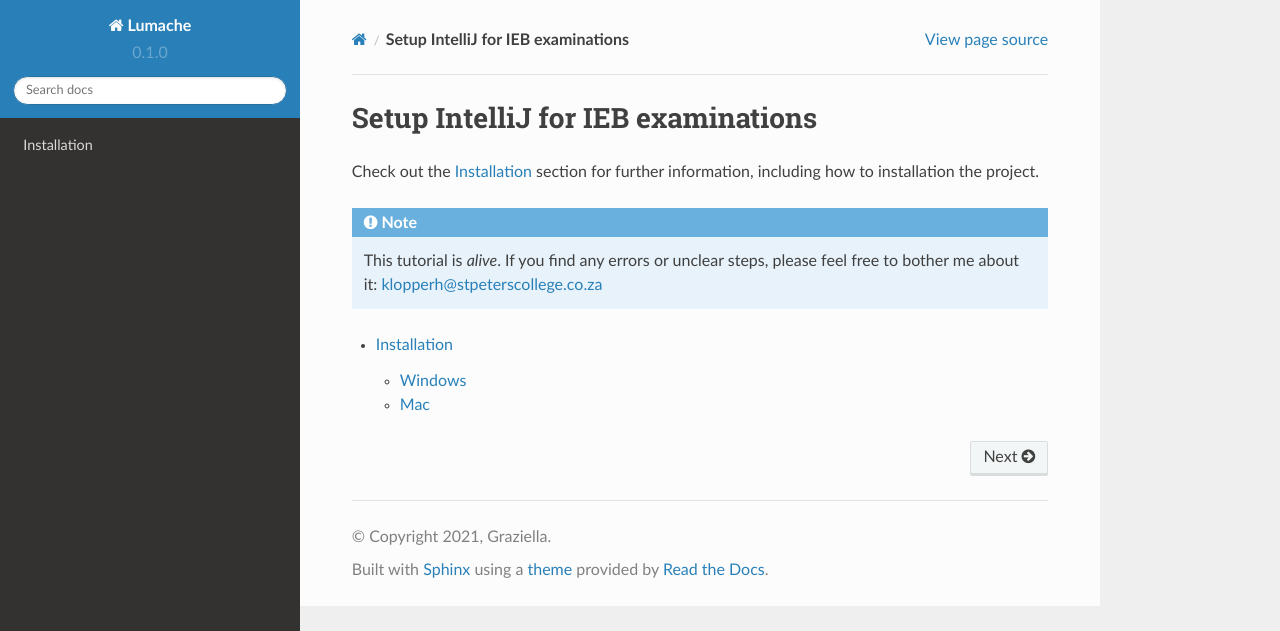
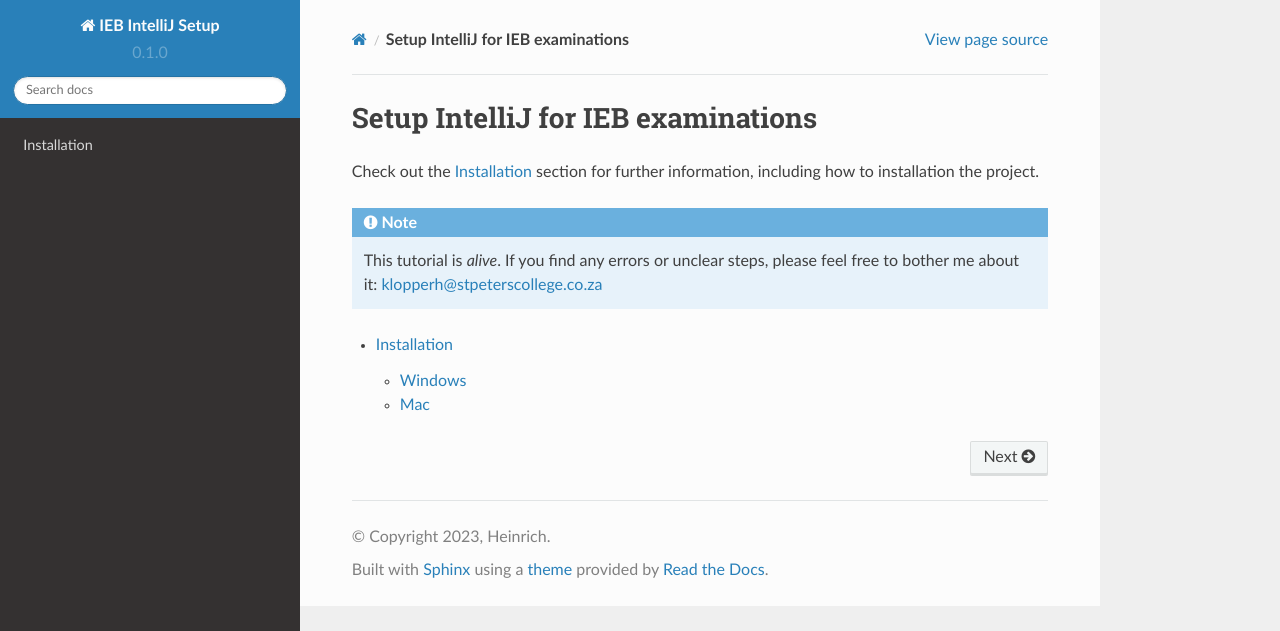
Before and after one commit to Henry-Copper/IEB-IntelliJ-Setup, a Sphinx documentation site: the page built from docs/source/index.rst, in a window 1280 px wide. Shown: the top 631 px of the page. Built offline with Sphinx 7.4.7 and the Read the Docs theme 2.0.0, drawn with Linux system fonts in a browser that asks for light colours; pages that are not in the unit, such as notebooks, are missing from menus.

Commit message:
Update conf.py

```diff
--- a/docs/source/conf.py
+++ b/docs/source/conf.py
@@ -2,9 +2,9 @@
 
 # -- Project information
 
-project = 'Lumache'
-copyright = '2021, Graziella'
-author = 'Graziella'
+project = 'IEB IntelliJ Setup'
+copyright = '2023, Heinrich'
+author = 'Heinrich'
 
 release = '0.1'
 version = '0.1.0'
```
